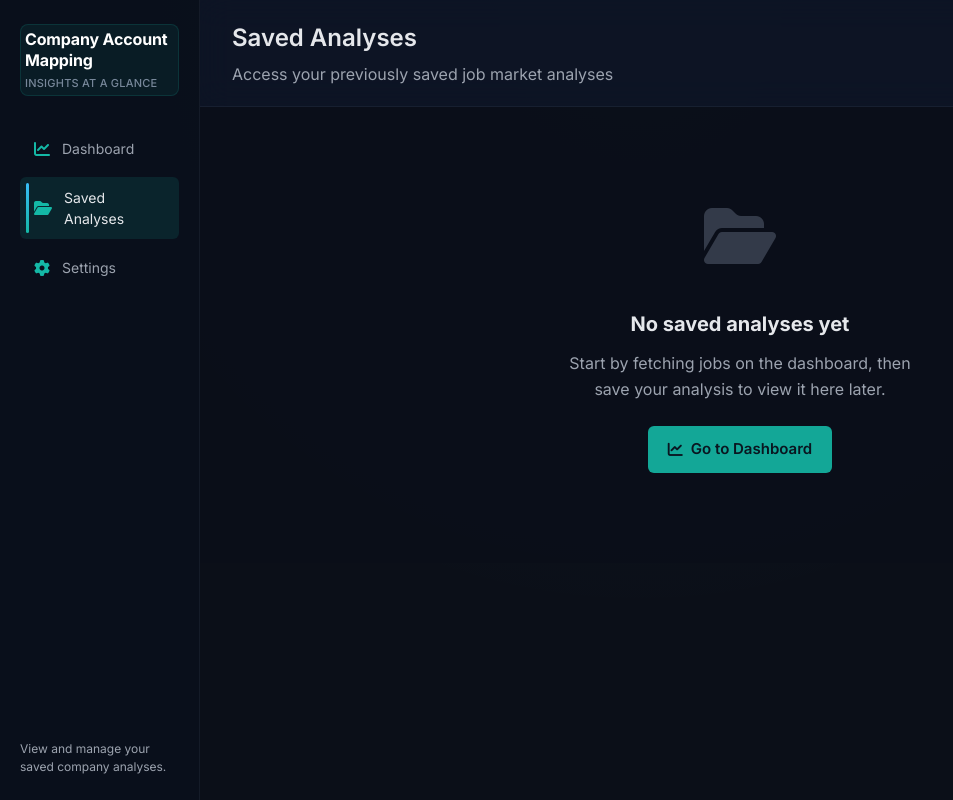
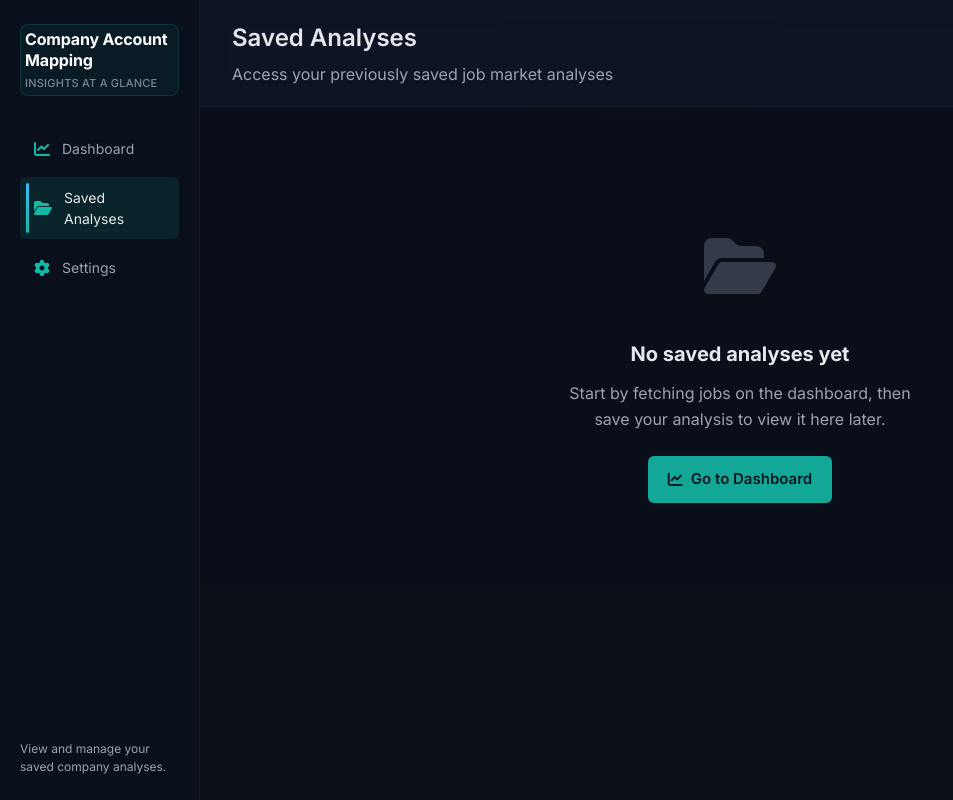
Before and after one commit to ammiels/account-mapping-website, a Flask app: page /saved in a window 1280 px wide. Shown: the whole page, without its empty margins (0-953 px from the left). Run offline with Flask 3, Linux system fonts and the light colour scheme.

Commit message:
UI improvements: reposition saved analyses, rename Account pulse to Hiring Overview, fix settings navigation link

```diff
--- a/static/css/styles.css
+++ b/static/css/styles.css
@@ -894,8 +894,9 @@ a:hover {
 .saved-layout {
   min-height: 400px;
   display: flex;
-  align-items: center;
+  align-items: flex-start;
   justify-content: center;
+  padding-top: 40px;
 }
 
 .saved-empty {
--- a/templates/dashboard.html
+++ b/templates/dashboard.html
@@ -79,7 +79,7 @@
           <div class="insights-panel__content">
             <header class="insights-panel__header">
               <div>
-                <h3>Account pulse</h3>
+                <h3>Hiring Overview</h3>
                 <p>The dashboard ingests public job search pages, structures the open roles, and surfaces account mapping data such as department focus, seniority mix, and hiring locations.</p>
               </div>
             </header>
--- a/templates/settings.html
+++ b/templates/settings.html
@@ -13,7 +13,7 @@
         <i class="fa-solid fa-chart-line"></i>
         <span>Dashboard</span>
       </a>
-      <a class="sidebar__nav-item" href="#">
+      <a class="sidebar__nav-item" href="/saved">
         <i class="fa-solid fa-folder-open"></i>
         <span>Saved Analyses</span>
       </a>
```
